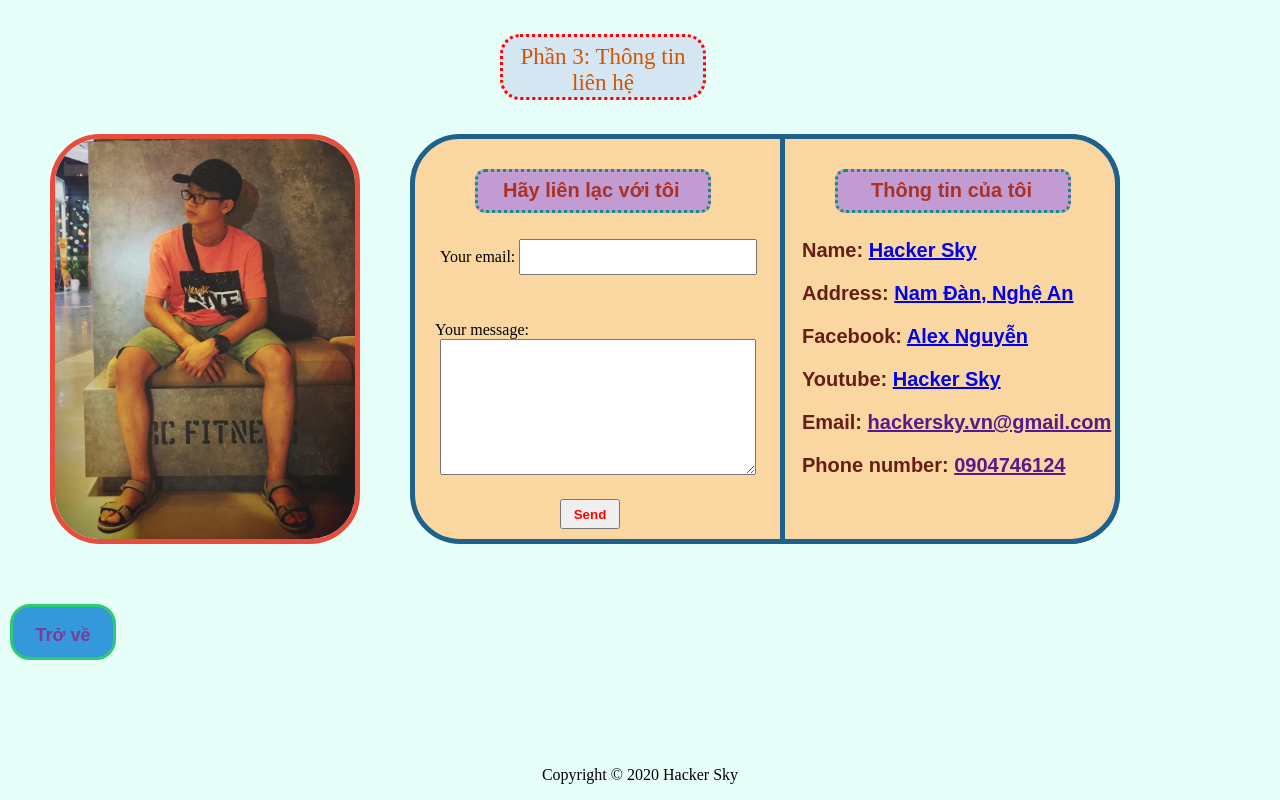
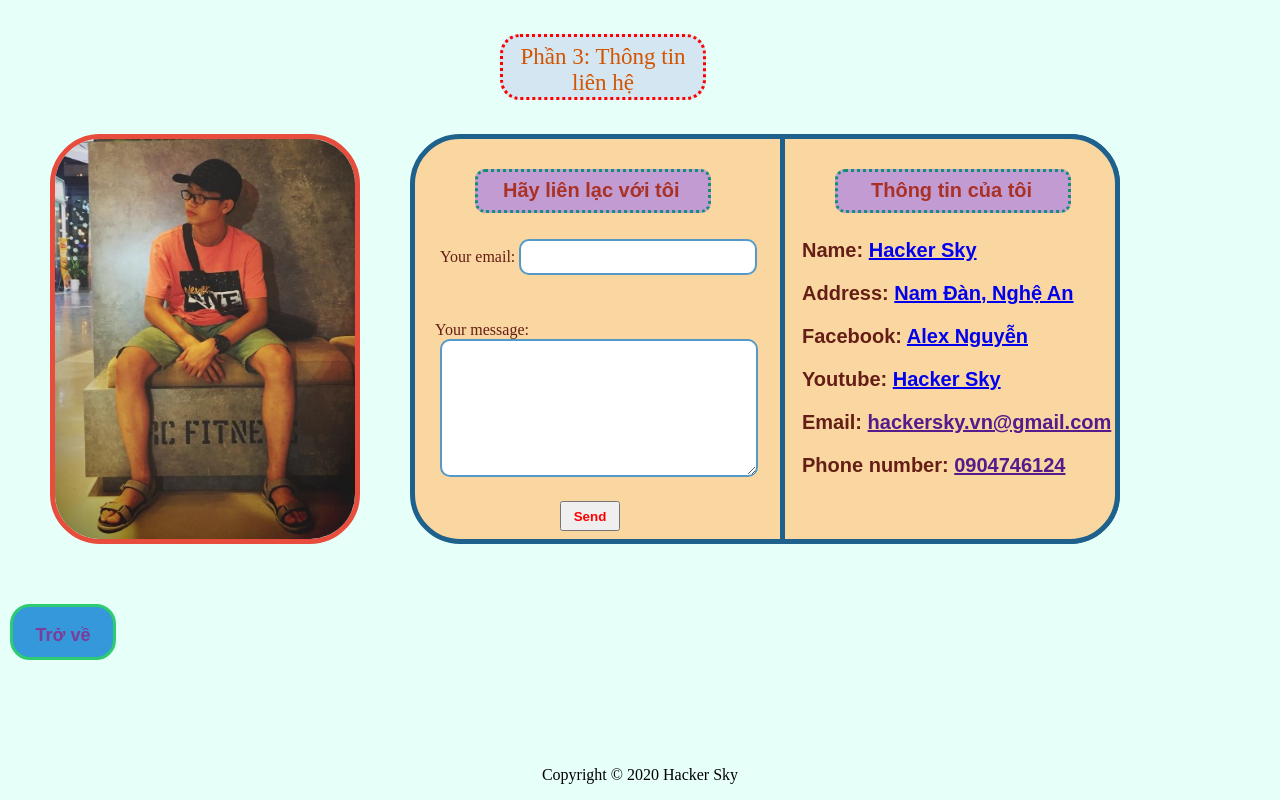
Before and after one commit to Welovepascal/hackersky, a plain HTML site: page computer.html in a window 1280 px wide. Shown: the part 1096-1896 px from the top of the page. Drawn offline with Linux system fonts and the light colour scheme.

Commit message:
Add files via upload

```diff
--- a/computer.html
+++ b/computer.html
@@ -148,20 +148,20 @@
 		</div>
 
 		<form action="https://formspree.io/xyynallr"method="POST" style=" margin-top: 100px">
- 			<label style="margin-left: 25px">
+ 			<label style="margin-left: 25px; color: #641E16">
     			Your email:
-    			<input type="text" name="_replyto" style="height: 30px; width: 230px">
+    			<input type="text" name="_replyto" style="height: 30px; width: 230px; border: 2px solid #5499C7; border-radius: 10px">
   			</label>
   			</br>
   			</br>
   			</br>
 
-  			<div style="margin-top: 10px; margin-left: 20px">
+  			<div style="margin-top: 10px; margin-left: 20px; color: #641E16">
   				Your message:
   			</div>
   			<label style="margin-left: 25px; margin-top: 30px">
 
-    			<textarea name="message" style="height: 130px; width: 310px"></textarea>
+    			<textarea name="message" style="height: 130px; width: 310px; border: 2px solid #5499C7; border-radius: 10px"></textarea>
   			</label>
   			<br/>
   			<button type="submit" style="margin-left: 145px; margin-top: 20px; height: 30px; width: 60px; color: red; font-weight: bolder;">Send</button>
```
